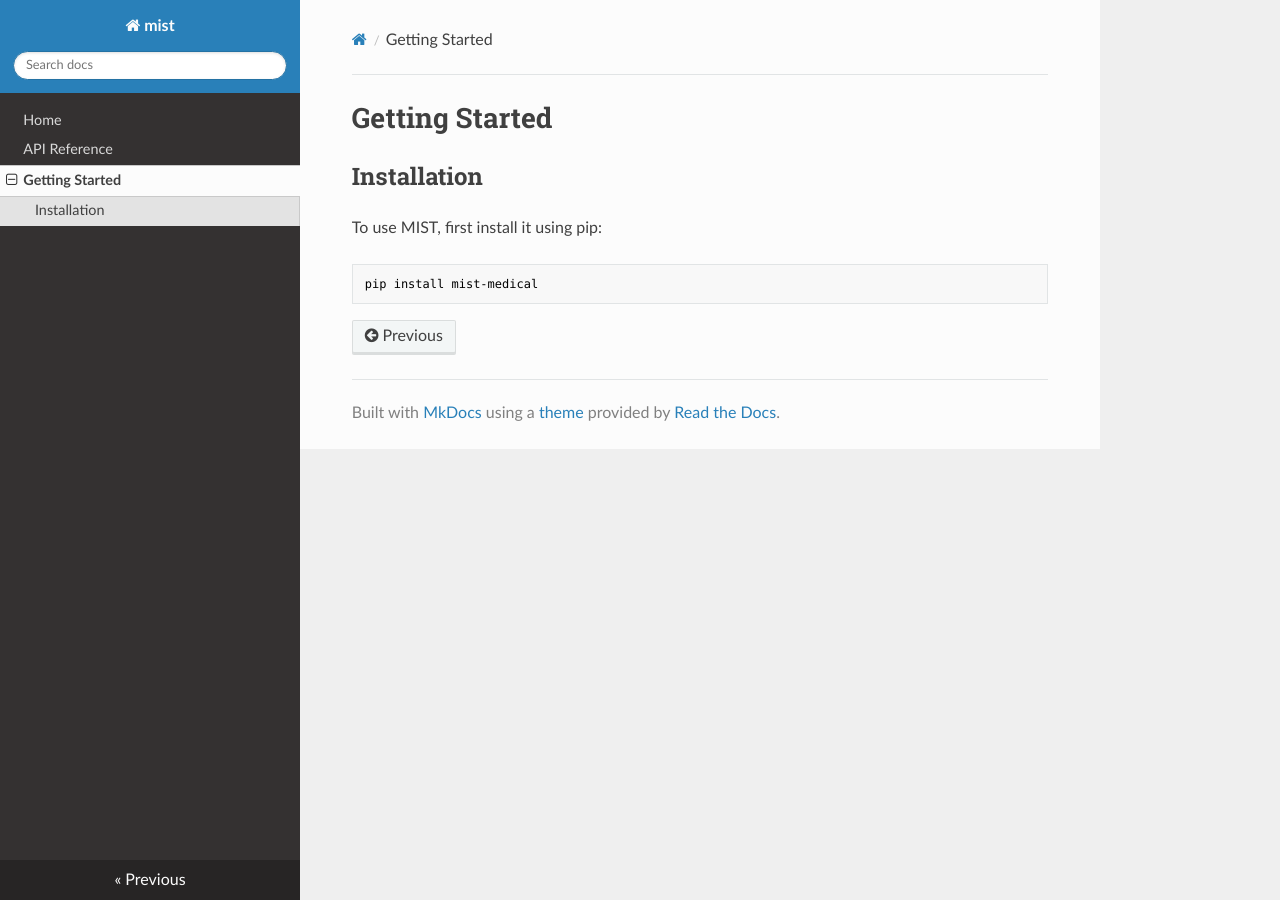
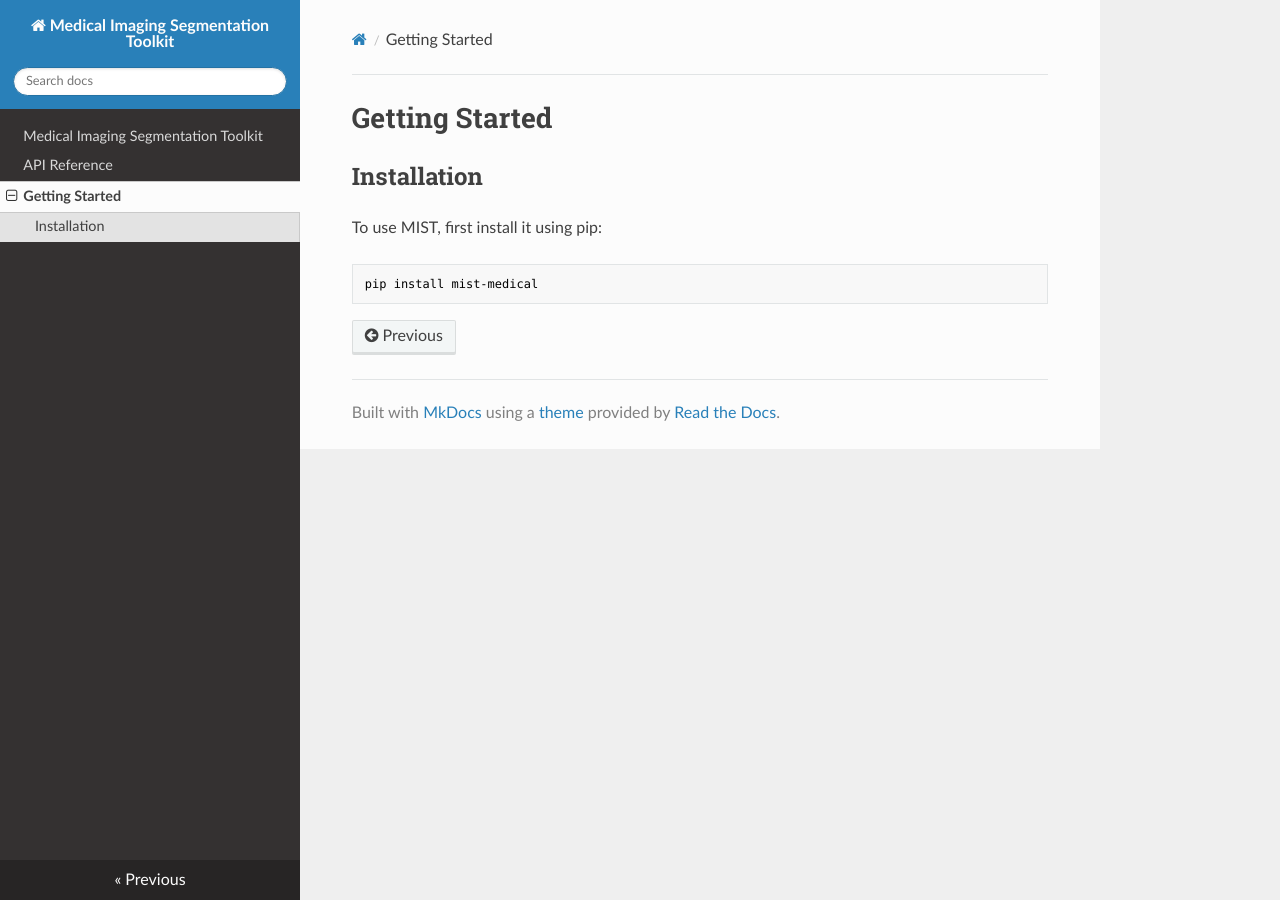
Before and after one commit to mist-medical/MIST, an MkDocs documentation site: the page built from docs/getting_started.md, in a window 1280 px wide. Built offline with MkDocs 1.6.1, drawn with Linux system fonts in a browser that asks for light colours; nearby versions of some CDN libraries.

Commit message:
Add content to docs

```diff
--- a/mkdocs.yml
+++ b/mkdocs.yml
@@ -1,4 +1,4 @@
-site_name: mist
+site_name: Medical Imaging Segmentation Toolkit
 theme:
   name: readthedocs
   highlightjs: true
```
Also changed, not shown: docs/index.md (+1 -1 lines).
